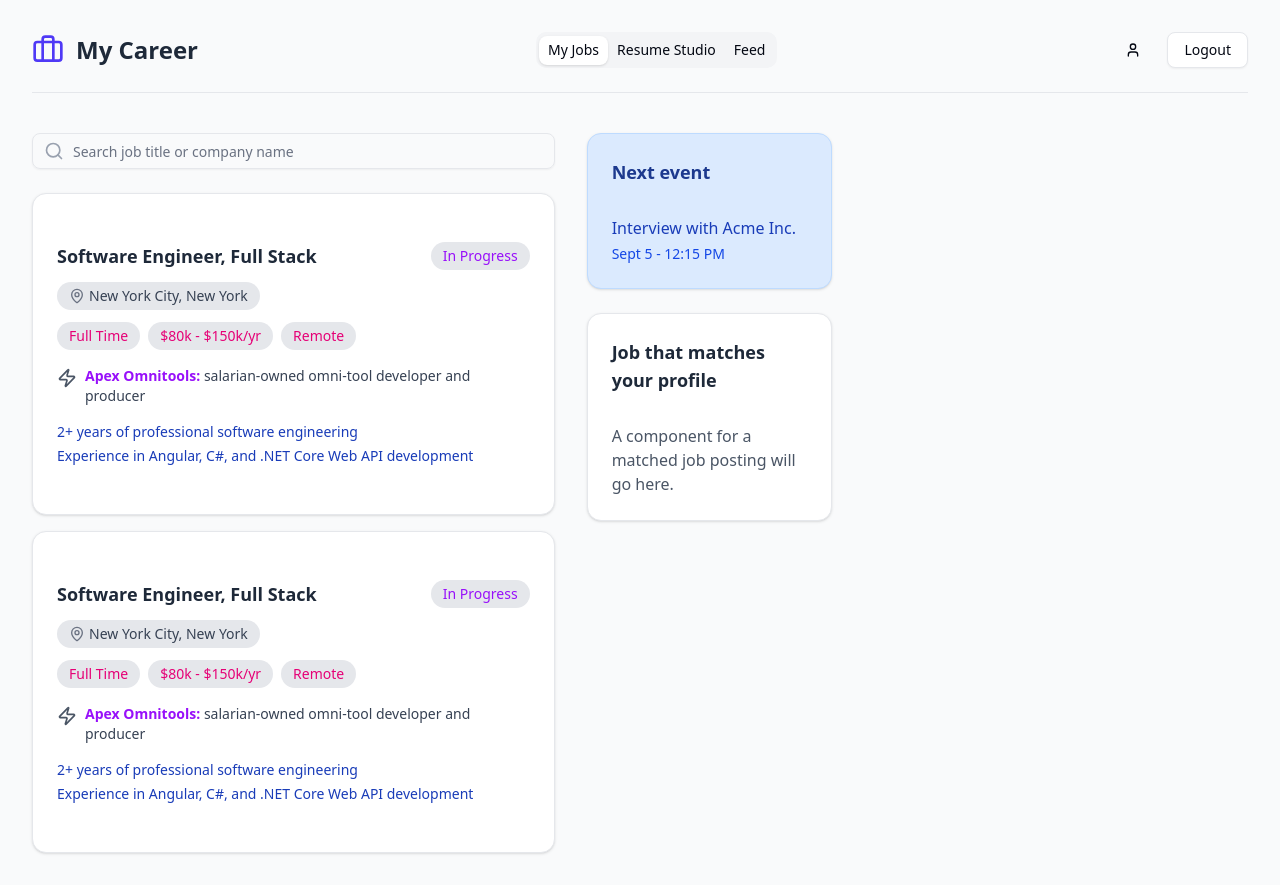
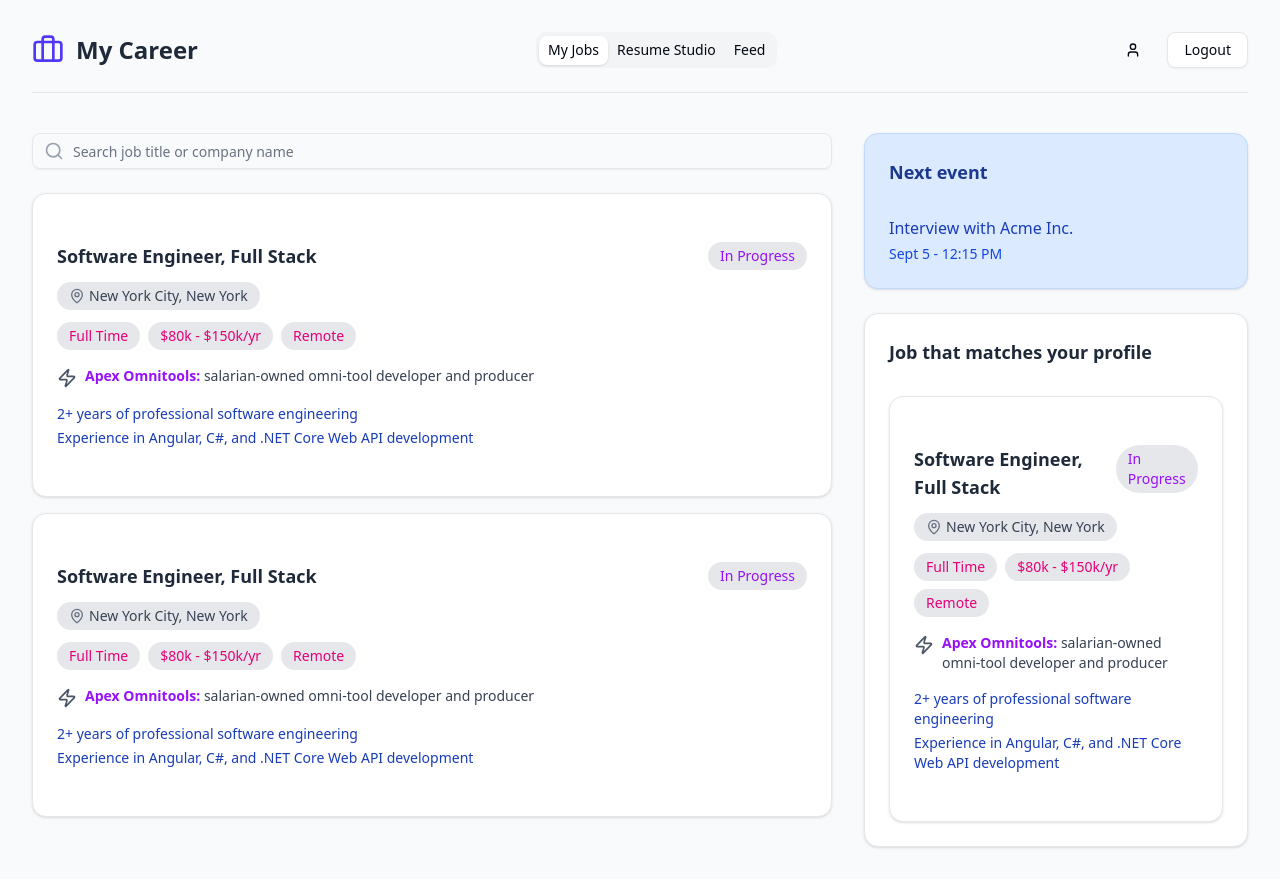
Before and after one commit to nelumbus-cloud/CSCI6180SD-D, a React (Vite) app in the folder frontend/: page / in a window 1280 px wide. Built offline with nearby package versions, Linux system fonts and the light colour scheme.

Commit message:
Update App.jsx
i forgot the other job card under 'job that matches your profile'

```diff
--- a/frontend/src/App.jsx
+++ b/frontend/src/App.jsx
@@ -40,7 +40,7 @@ export default function DashboardLayout() {
           </header>
 
           {/* Main Content Grid */}
-          <main className="grid grid-cols-1 lg:grid-cols-3 gap-8 mt-8">
+          <main className="grid grid-cols-1 lg:grid-cols-1 gap-8 mt-8">
 
             {/* Left Column (takes 2/3 of the space on large screens) */}
             <div className="lg:col-span-2">
@@ -110,9 +110,20 @@ export default function DashboardLayout() {
                         </CardTitle>
                       </CardHeader>
                       <CardContent>
-                        <p className="text-gray-600">
-                          A component for a matched job posting will go here.
-                        </p>
+                        <JobCard
+                          title="Software Engineer, Full Stack"
+                          location="New York City, New York"
+                          status="In Progress"
+                          type="Full Time"
+                          salary="$80k - $150k/yr"
+                          work_location="Remote"
+                          company="Apex Omnitools"
+                          description="salarian-owned omni-tool developer and producer"
+                          requirements={[
+                            "2+ years of professional software engineering",
+                            "Experience in Angular, C#, and .NET Core Web API development"
+                          ]}
+                        />
                       </CardContent>
                     </Card>
                   </aside>
```
